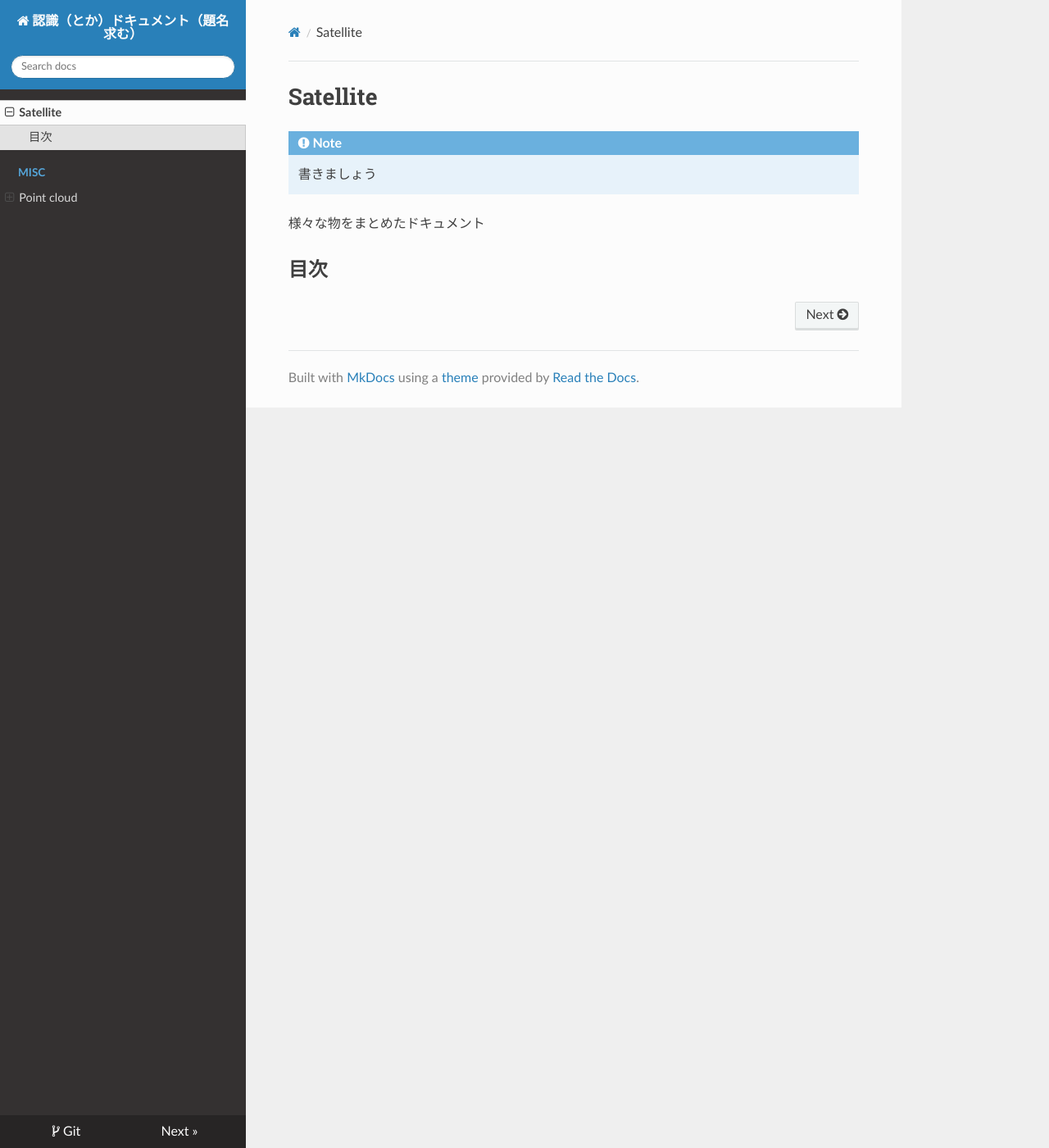
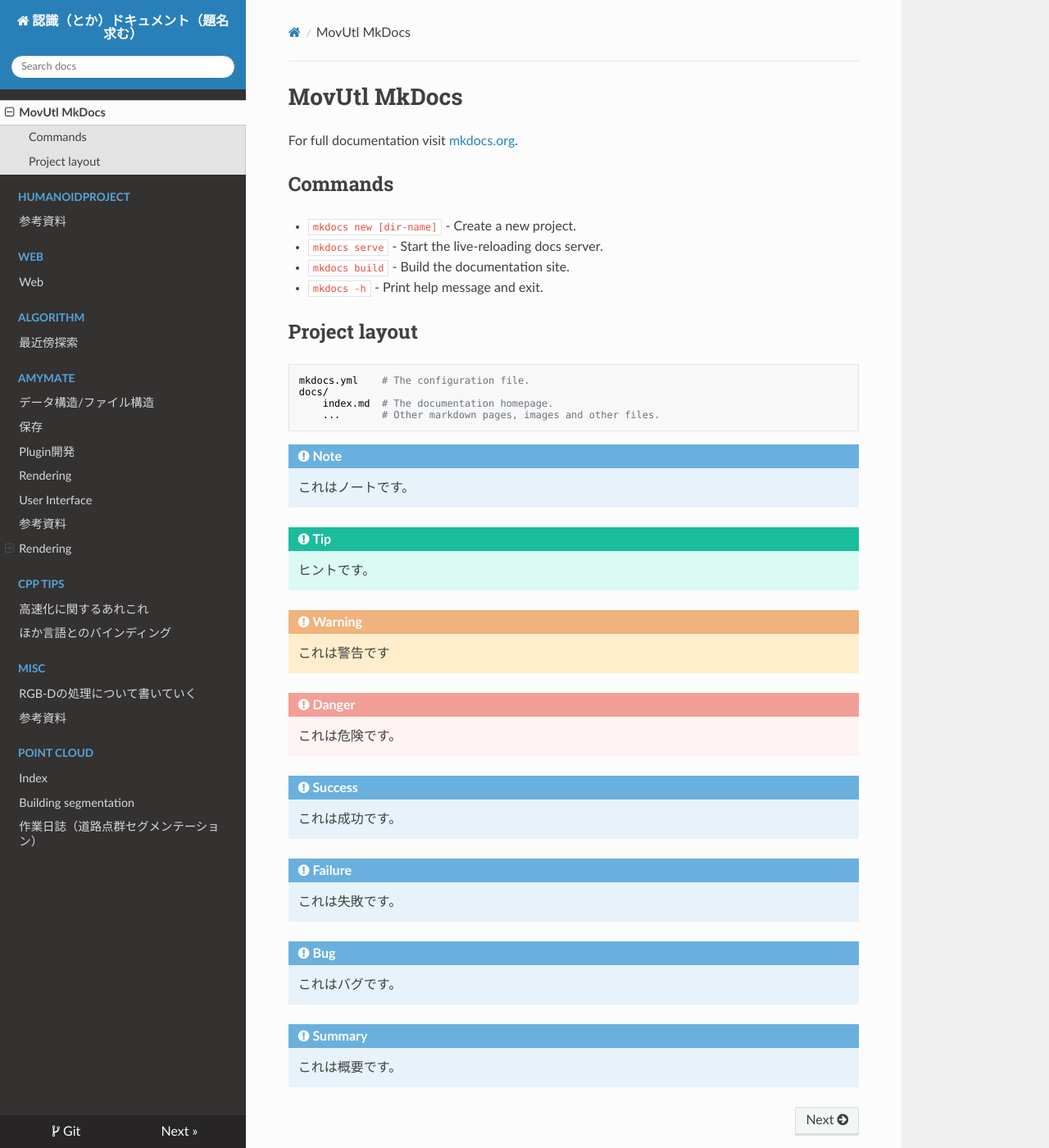
Before and after one commit to 20niship/cognition-docs, an MkDocs documentation site: the page built from docs/index.md, in a window 1280 px wide and 1400 px high. Shown: the whole window at 82% size. Built offline with MkDocs 1.6.1, drawn with Linux system fonts in a browser that asks for light colours; nearby versions of some CDN libraries.

Commit message:
ディレクトリ構成変更

```diff
--- a/docs/misc/point_cloud/movutl/movutl.md
+++ b/docs/amymate/index.md
@@ -1,4 +1,13 @@
 # データ構造/ファイル構造
+
+## 使われ方
+
+- C++のデータ処理
+- UI, データのビジュアライズ
+- プラグインベースの開発（GUIでも使えるし、CUIでも行けるようにする）
+- Unity等の他アプリケーションとの連携
+
+
 
 ## namespace structure
 
--- a/docs/index.md
+++ b/docs/index.md
@@ -1,9 +1,41 @@
-# Satellite
+# MovUtl MkDocs
+
+For full documentation visit [mkdocs.org](https://www.mkdocs.org).
+
+## Commands
+
+* `mkdocs new [dir-name]` - Create a new project.
+* `mkdocs serve` - Start the live-reloading docs server.
+* `mkdocs build` - Build the documentation site.
+* `mkdocs -h` - Print help message and exit.
+
+## Project layout
+
+    mkdocs.yml    # The configuration file.
+    docs/
+        index.md  # The documentation homepage.
+        ...       # Other markdown pages, images and other files.
 
 !!! Note
-    書きましょう
+    これはノートです。
 
-様々な物をまとめたドキュメント
+!!! Tip
+    ヒントです。
 
+!!! Warning
+    これは警告です
 
-## 目次
+!!! Danger
+    これは危険です。
+
+!!! Success
+    これは成功です。
+
+!!! Failure
+    これは失敗です。
+
+!!! Bug
+    これはバグです。
+
+!!! summary
+    これは概要です。
```
Also changed, not shown: docs/amymate/面白そうなエフェクトとか.md (renamed from docs/misc/point_cloud/anymate/参考資料.md, +1 -1 lines), docs/misc/point_cloud/index.md (deleted, +0 -41 lines), docs/HumanoidProject/参考資料.md (renamed from docs/misc/point_cloud/HumanoidProject/参考資料.md), docs/Web/index.md (renamed from docs/misc/point_cloud/Web/index.md), docs/algorithm/最近傍探索.md (renamed from docs/misc/point_cloud/algorithm/最近傍探索.md), docs/amymate/file_save.md (renamed from docs/misc/point_cloud/movutl/file_save.md), docs/amymate/plugin.md (renamed from docs/misc/point_cloud/movutl/plugin.md), docs/amymate/render.md (renamed from docs/misc/point_cloud/movutl/render.md), docs/amymate/rendering/shading.md (renamed from docs/misc/point_cloud/movutl/rendering/shading.md), docs/amymate/ui.md (renamed from docs/misc/point_cloud/movutl/ui.md), docs/cpp_tips/performance.md (renamed from docs/misc/point_cloud/cpp_tips/performance.md), docs/cpp_tips/他言語とのバインディング.md (renamed from docs/misc/point_cloud/cpp_tips/他言語とのバインディング.md), docs/misc/readme.md (renamed from docs/misc/point_cloud/readme.md), docs/misc/参考資料.md (renamed from docs/misc/point_cloud/参考資料.md), 3 more files.
